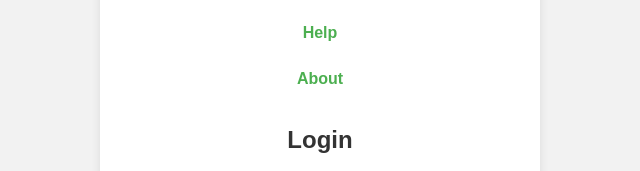
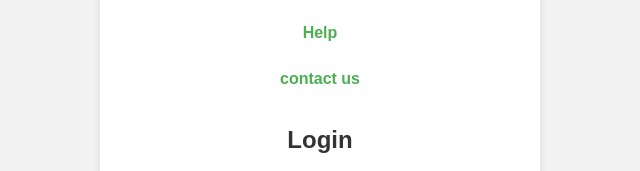
Before and after one commit to shrinivas260199/local_repo, a plain HTML site: page index.html in a window 1280 px wide. Shown: the part 146-317 px from the top of the page, 320-960 px from the left. Drawn offline with Linux system fonts and the light colour scheme.

Commit message:
Contact us from featur1

```diff
--- a/index.html
+++ b/index.html
@@ -12,7 +12,7 @@
             <ul>
                 <li><a href="#login">Login</a></li>
                 <li><a href="#help">Help</a></li>
-                <li><a href="#about">About</a></li>
+                <li><a href="#about">contact us</a></li>
             </ul>
         </nav>
         <section id="login" class="section">
```
